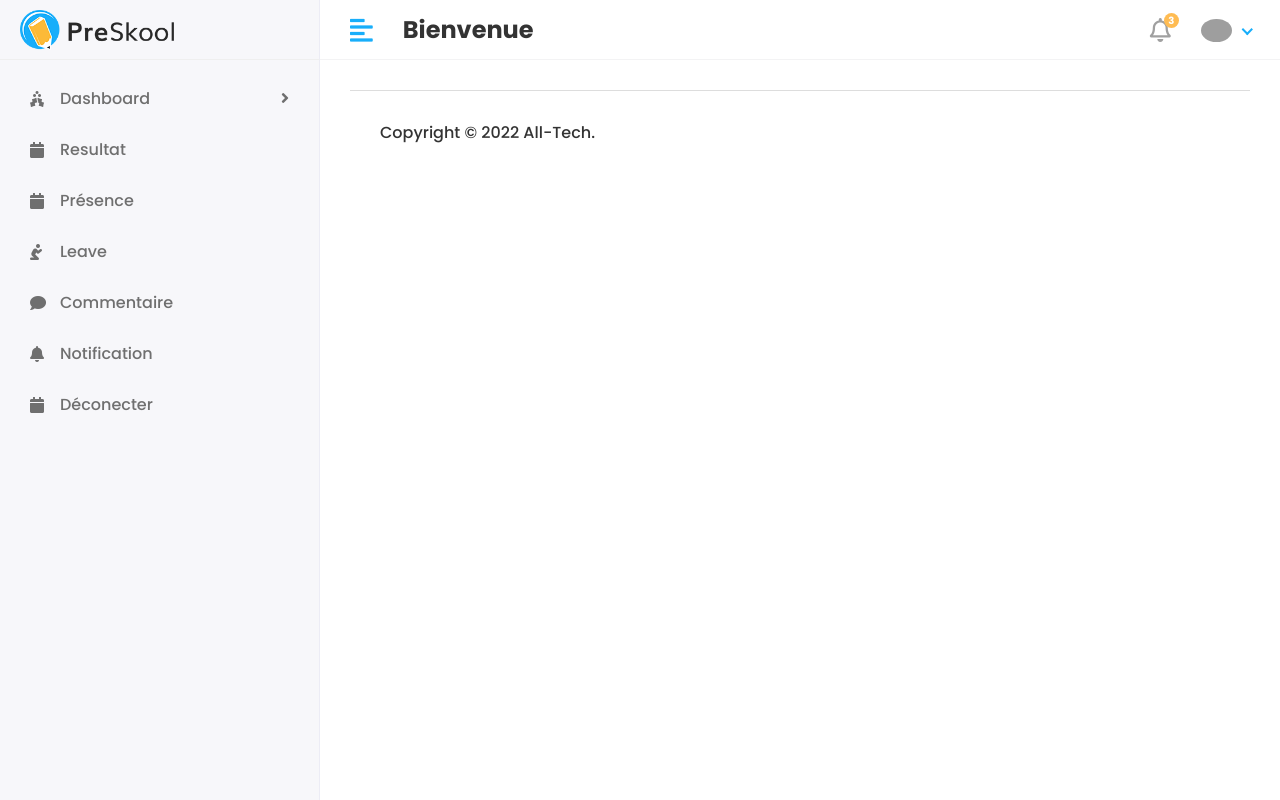
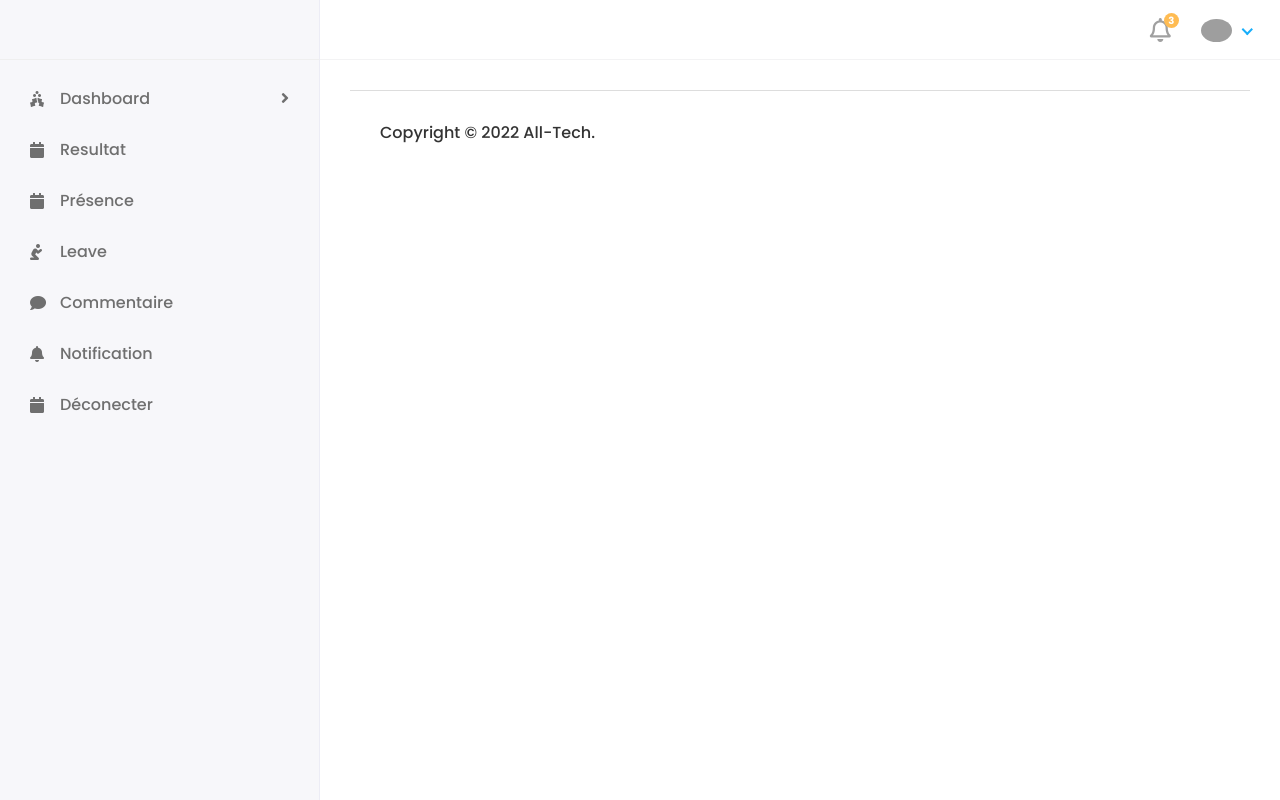
Before and after one commit to kouamewily/AllSchool, a Django app: page /base/ in a window 1280 px wide. Run offline with Django 3.2, Linux system fonts and the light colour scheme; some libraries are stand-ins or nearby versions; grey boxes are pictures that could not be loaded.

Commit message:
dernière modif

```diff
--- a/static/assets/css/style.css
+++ b/static/assets/css/style.css
@@ -3001,15 +3001,7 @@
 		color: #fff;
 		font-size: 18px;
 	}
-	.fa-twitter {
-		bottom: -6px !important;
-	}
-	.fa-instagram {
-		bottom: -4px !important;
-	}
-	.fa-linkedin-in {
-		bottom: -9px !important;
-	}
+
 }
 
 @media (min-width:768px) {
--- a/templates/base.html
+++ b/templates/base.html
@@ -5,7 +5,7 @@
       <meta charset="utf-8">
       <meta name="viewport" content="width=device-width, initial-scale=1.0, user-scalable=0">
       <title>AllSchool</title>
-      <link rel="shortcut icon" href="{% static 'assets/img/favicon.png' %}">
+      <link rel="shortcut icon" href="#">
       <link rel="stylesheet" href="https://fonts.googleapis.com/css2?family=Poppins:ital,wght@0,500;0,600;0,700;1,400&amp;display=swap">
       <link rel="stylesheet" href=" {% static 'assets/plugins/bootstrap/css/bootstrap.min.css' %} ">
       <link rel="stylesheet" href=" {% static 'assets/plugins/fontawesome/css/fontawesome.min.css' %}">
--- a/templates/include/header.html
+++ b/templates/include/header.html
@@ -2,21 +2,15 @@
 <div class="header">
             <div class="header-left">
                <a href="index.html" class="logo">
-               <img src="{% static 'assets/img/logo.png' %}" alt="Logo">
+               <!-- <img src="{% static 'assets/img/logo.png' %}" alt="Logo"> !-->
                </a>
                <a href="index.html" class="logo logo-small">
-               <img src=" {% static 'assets/img/logo-small.png' %}" alt="Logo" width="30" height="30">
+               <!--<img src=" {% static 'assets/img/logo-small.png' %}" alt="Logo" width="30" height="30">!-->
                </a>
             </div>
-            <a href="javascript:void(0);" id="toggle_btn">
-            <i class="fas fa-align-left"></i>
-            </a>
-            <div class="top-nav-search mt-3">
-               <h4> <strong> Bienvenue</strong>&nbsp;<span>{{ user.username}}</span> </h4>
-            </div>
-            <a class="mobile_btn" id="mobile_btn">
-            <i class="fas fa-bars"></i>
-            </a>
+
+
+
             <ul class="nav user-menu">
                <li class="nav-item dropdown noti-dropdown">
                   <a href="#" class="dropdown-toggle nav-link" data-toggle="dropdown">
```
Also changed, not shown: db.sqlite3.
